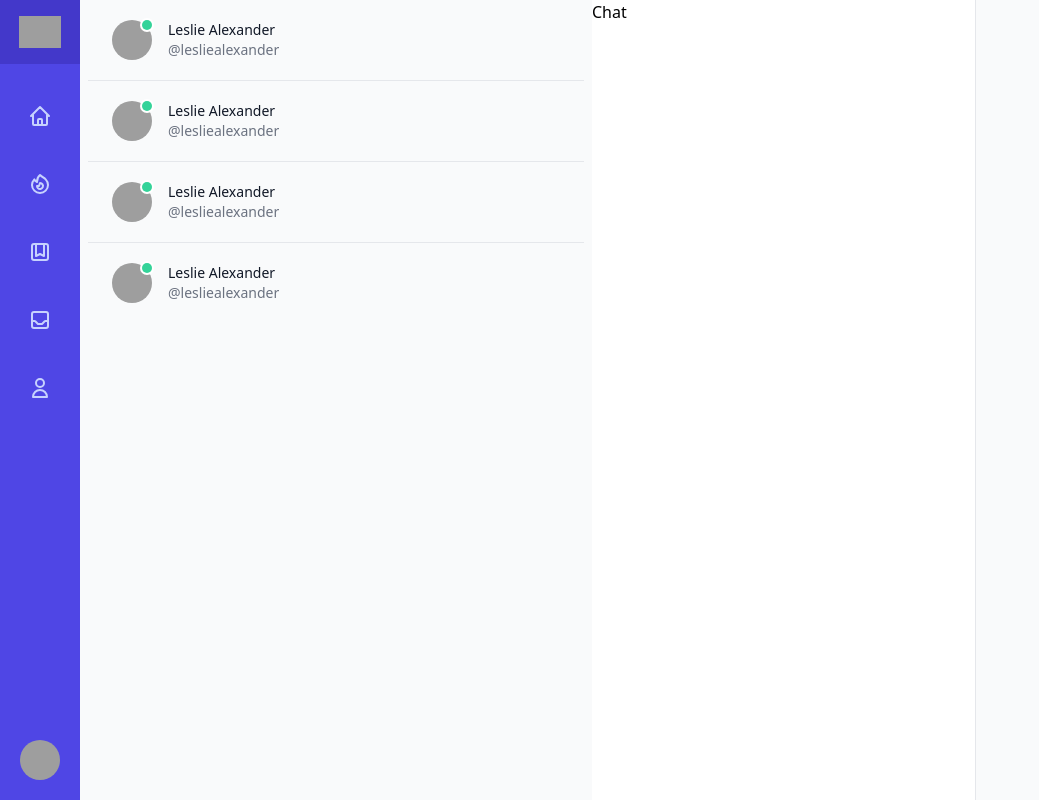
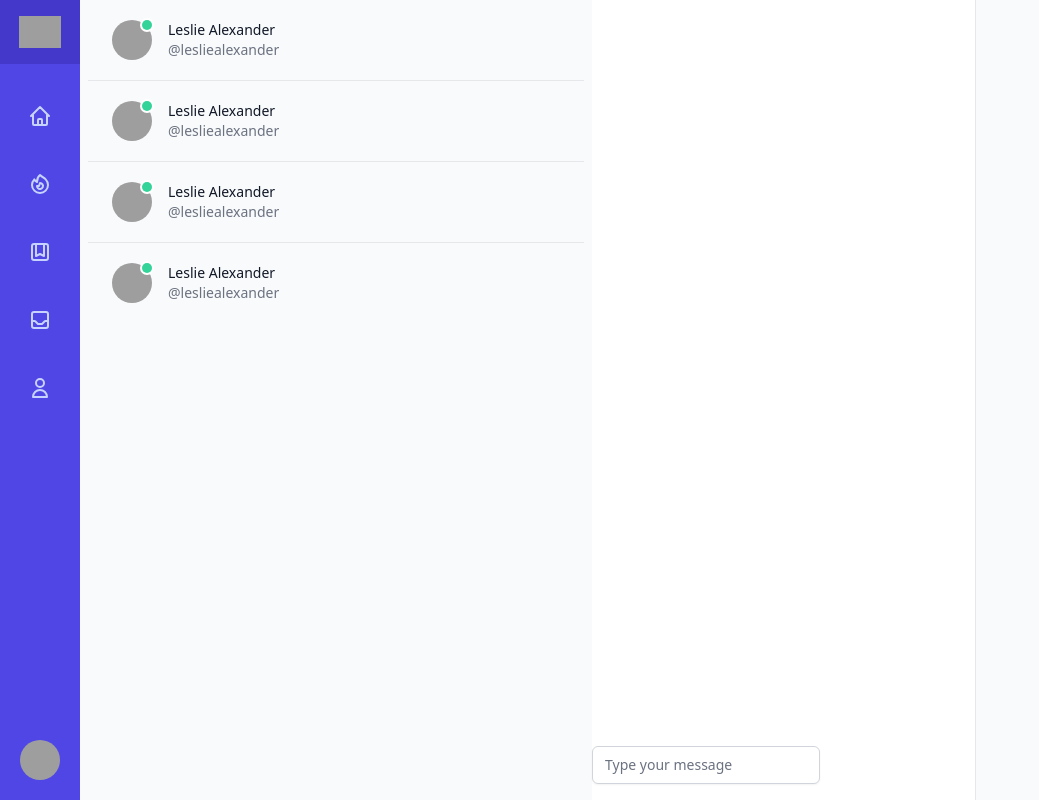
Before and after one commit to MathieuGery/Chat-app-react-nodejs-rabbitmq, a React (Create React App) app in the folder front/: page /home in a window 1280 px wide. Shown: the whole page, without its empty margins (0-1039 px from the left). Built offline with nearby package versions, Linux system fonts and the light colour scheme; grey boxes are pictures that could not be loaded.

Commit message:
[Front] Input text chat

```diff
--- /dev/null
+++ b/front/src/components/Chat/index.js
@@ -0,0 +1,25 @@
+import {useState} from "react";
+
+function sendMessage(message) {
+    console.log(message);
+}
+
+export default function Chat() {
+    const [message, setMessage] = useState("");
+
+    return (
+        <div className="absolute insert-x-0 bottom-0 my-4">
+            <form noValidate onSubmit={(e) => {sendMessage(message); setMessage(""); e.preventDefault();}}>
+                <input
+                    type="text"
+                    name="message"
+                    id="message"
+                    className="shadow-sm focus:ring-indigo-500 focus:border-indigo-500 block w-full sm:text-sm border-gray-300 rounded-md"
+                    placeholder="Type your message"
+                    onChange={(event => setMessage(event.target.value))}
+                    value={message}
+                />
+            </form>
+        </div>
+    )
+}
--- a/front/src/components/Home/index.js
+++ b/front/src/components/Home/index.js
@@ -2,6 +2,7 @@ import React, {useState} from 'react';
 import SideBarMobile from "../SideBar/SideBarMobile";
 import SideBarDesktop from "../SideBar/SideBarDesktop";
 import ChatList from "../ChatList";
+import Chat from "../Chat";
 
 function Home() {
     const [isOpen, setIsOpen] = useState(false);
@@ -42,7 +43,7 @@ function Home() {
 
                         <aside className="hidden lg:block lg:flex-shrink-0 flex-1">
                             <div className="h-full relative flex flex-col w-96 border-r border-gray-200 bg-white">
-                                Chat
+                                <Chat/>
                             </div>
                         </aside>
                     </div>
```
